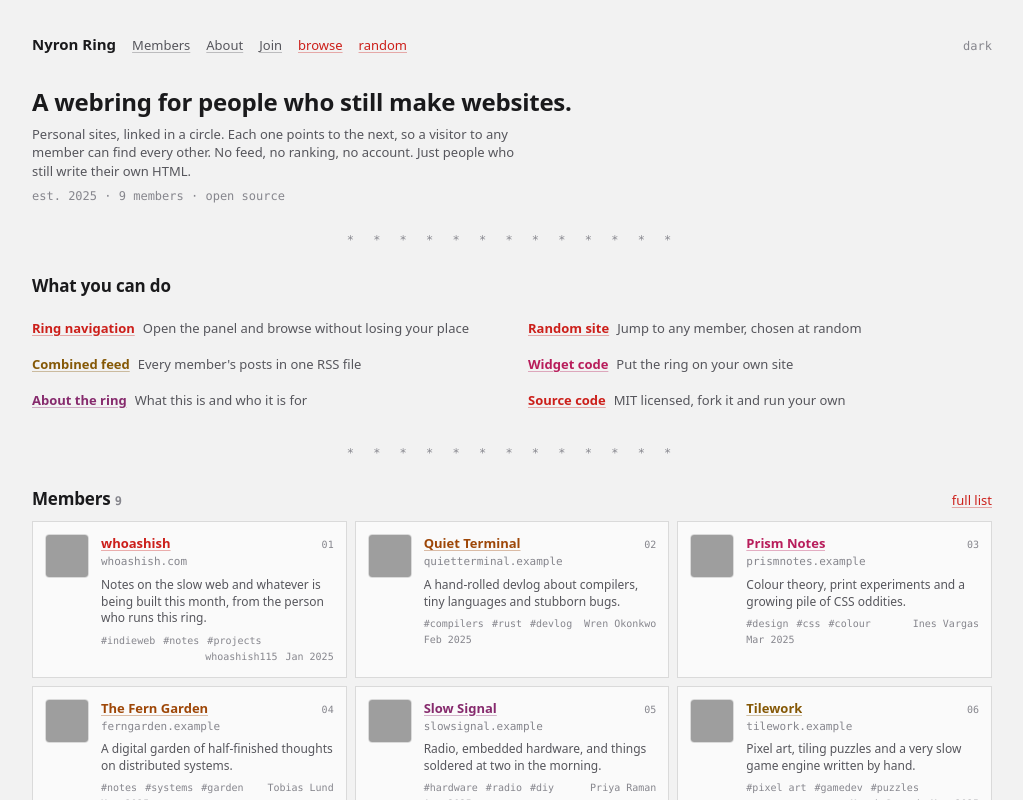
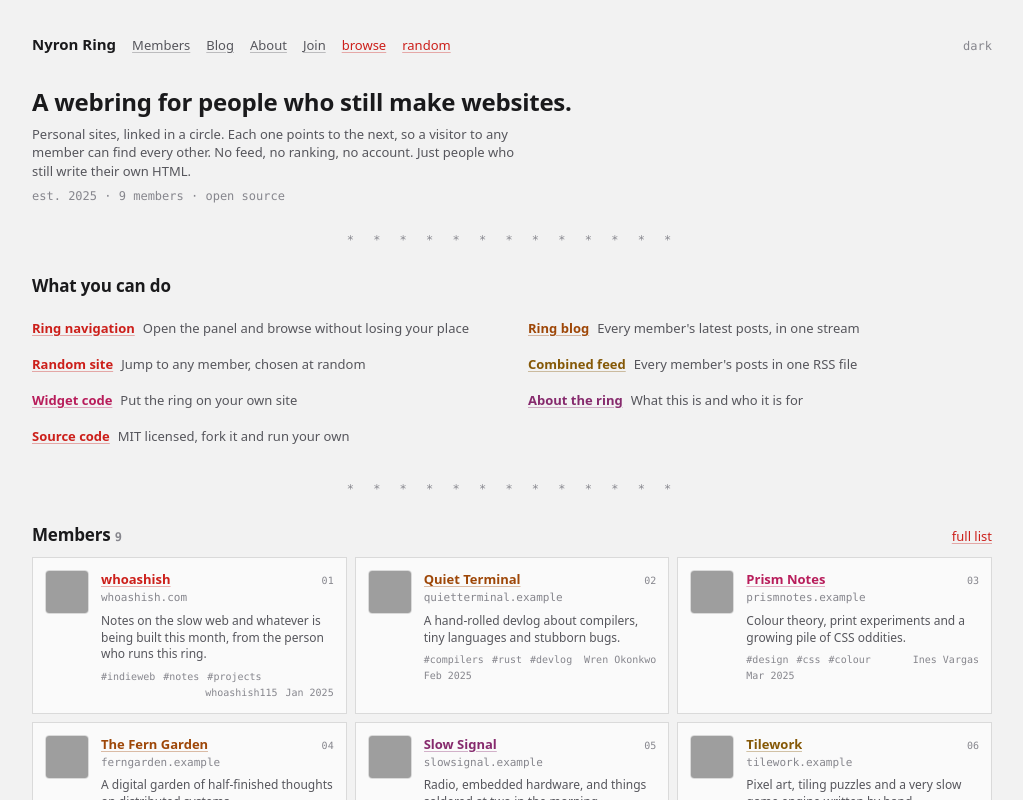
Before and after one commit to whoashish115/nyron-ring, a Next.js app: page / in a window 1280 px wide. Shown: the top 800 px of the page, without its empty margins (128-1151 px from the left). Built offline with nearby package versions, Linux system fonts and the light colour scheme; grey boxes are pictures that could not be loaded.

Commit message:
update: blog page pulling member feeds

```diff
--- /dev/null
+++ b/src/app/(site)/blog/page.js
@@ -0,0 +1,132 @@
+import { config, absoluteUrl } from "@/data/config";
+import { blog } from "@/data/content";
+import { pageMetadata } from "@/lib/metadata";
+import { accent } from "@/lib/accents";
+import { fetchRingPosts, membersWithFeeds } from "@/lib/feeds";
+import Divider from "@/components/ui/Divider";
+
+export const revalidate = 3600;
+
+export const metadata = pageMetadata({
+  title: "Blog",
+  description: `Recent posts from every ${config.name} member who publishes a feed, gathered into one stream.`,
+  path: "/blog",
+});
+
+function formatDate(value) {
+  if (!value) return null;
+  const date = new Date(value);
+  if (Number.isNaN(date.getTime())) return null;
+  return date.toLocaleDateString("en", {
+    day: "numeric",
+    month: "short",
+    year: "numeric",
+  });
+}
+
+export default async function BlogPage() {
+  const { posts, total, sourceCount } = await fetchRingPosts({ perSite: 10 });
+  const sources = membersWithFeeds();
+
+  const jsonLd = {
+    "@context": "https://schema.org",
+    "@type": "Blog",
+    name: `${config.name} blog`,
+    description: blog.lead,
+    url: absoluteUrl("/blog"),
+    inLanguage: config.language,
+    blogPost: posts.slice(0, 20).map((post) => ({
+      "@type": "BlogPosting",
+      headline: post.title,
+      url: post.url,
+      ...(post.date ? { datePublished: post.date } : {}),
+      author: { "@type": "Person", name: post.member.owner ?? post.member.title },
+    })),
+  };
+
+  return (
+    <>
+      <script
+        type="application/ld+json"
+        dangerouslySetInnerHTML={{ __html: JSON.stringify(jsonLd) }}
+      />
+
+      <h1 className="text-2xl">{blog.heading}</h1>
+      <p className="mt-2 max-w-prose text-sm">
+        {blog.lead}{" "}
+        <a href="/rss.xml" className="link text-accent">
+          {blog.feedLabel}
+        </a>
+        .
+      </p>
+
+      {sourceCount > 0 ? (
+        <p className="mt-3 flex flex-wrap gap-x-2.5 gap-y-0.5 font-mono text-[11px] text-faint">
+          <span>
+            {blog.sourcesLabel} {sourceCount}{" "}
+            {sourceCount === 1 ? "member" : "members"}:
+          </span>
+          {sources.map((member) => (
+            <span key={member.id}>{member.title}</span>
+          ))}
+        </p>
+      ) : null}
+
+      <Divider />
+
+      {posts.length === 0 ? (
+        <p className="max-w-prose border border-dashed border-border p-4 text-sm text-muted">
+          {sourceCount === 0 ? blog.emptyNoFeeds : blog.emptyUnreachable}
+        </p>
+      ) : (
+        <>
+          <ol className="grid gap-2 sm:grid-cols-2">
+            {posts.map((post) => {
+              const tint = accent(post.member.accent);
+              const date = formatDate(post.date);
+
+              return (
+                <li key={post.guid} className="flex">
+                  <a
+                    href={post.url}
+                    target="_blank"
+                    rel="noopener noreferrer"
+                    className="flex h-full w-full flex-col border border-border bg-surface p-3 transition-colors hover:border-faint"
+                  >
+                    <span className="flex items-baseline gap-2">
+                      <span className={`font-mono text-[11px] ${tint.text}`}>
+                        {post.member.title}
+                      </span>
+                      {date ? (
+                        <time
+                          dateTime={post.date}
+                          className="ml-auto shrink-0 font-mono text-[10px] text-faint"
+                        >
+                          {date}
+                        </time>
+                      ) : null}
+                    </span>
+
+                    <span className="link mt-1 block text-sm font-semibold text-fg">
+                      {post.title}
+                    </span>
+
+                    {post.summary ? (
+                      <span className="mt-1.5 block text-[13px] leading-snug text-muted">
+                        {post.summary}
+                      </span>
+                    ) : null}
+                  </a>
+                </li>
+              );
+            })}
+          </ol>
+
+          <p className="mt-5 font-mono text-[11px] text-faint">
+            {total} {total === 1 ? "post" : "posts"}
+          </p>
+        </>
+      )}
+    </>
+  );
+}
--- a/src/data/content.js
+++ b/src/data/content.js
@@ -18,6 +18,18 @@ export const home = {
     "Wait four to seven days for a hand review.",
     "Paste the widget on your site with the ID you are given.",
   ],
+};
+
+export const blog = {
+  heading: "Blog",
+  lead: "Recent posts from every member who publishes a feed, newest first.",
+  feedLabel: "Subscribe to the combined feed",
+  emptyNoFeeds:
+    "No member has given us a feed yet. Add an `rss` URL to any entry in src/data/sites.js and their posts will appear here.",
+  emptyUnreachable:
+    "No posts could be read right now. The member feeds may be temporarily unreachable; this page refreshes every hour.",
+  sourcesLabel: "Reading feeds from",
+  readMore: "Read post",
 };
 
 export const members = {
--- a/src/data/navigation.js
+++ b/src/data/navigation.js
@@ -3,6 +3,7 @@ import { config } from "./config";
 export const navigation = [
   { href: "/", label: "Home" },
   { href: "/members", label: "Members" },
+  { href: "/blog", label: "Blog" },
   { href: "/about", label: "About" },
   { href: "/join", label: "Join" },
 ];
@@ -18,6 +19,12 @@ export const utilities = [
     note: "Open the panel and browse without losing your place",
     accent: "crimson",
     popup: true,
+  },
+  {
+    href: "/blog",
+    label: "Ring blog",
+    note: "Every member's latest posts, in one stream",
+    accent: "rust",
   },
   {
     href: "/ring/browse?action=random",
@@ -56,6 +63,7 @@ export const utilities = [
 
 export const footerLinks = [
   { href: "/members", label: "Members" },
+  { href: "/blog", label: "Blog" },
   { href: "/about", label: "About" },
   { href: "/join", label: "Join" },
   { href: "/rss.xml", label: "Feed", external: true },
```
